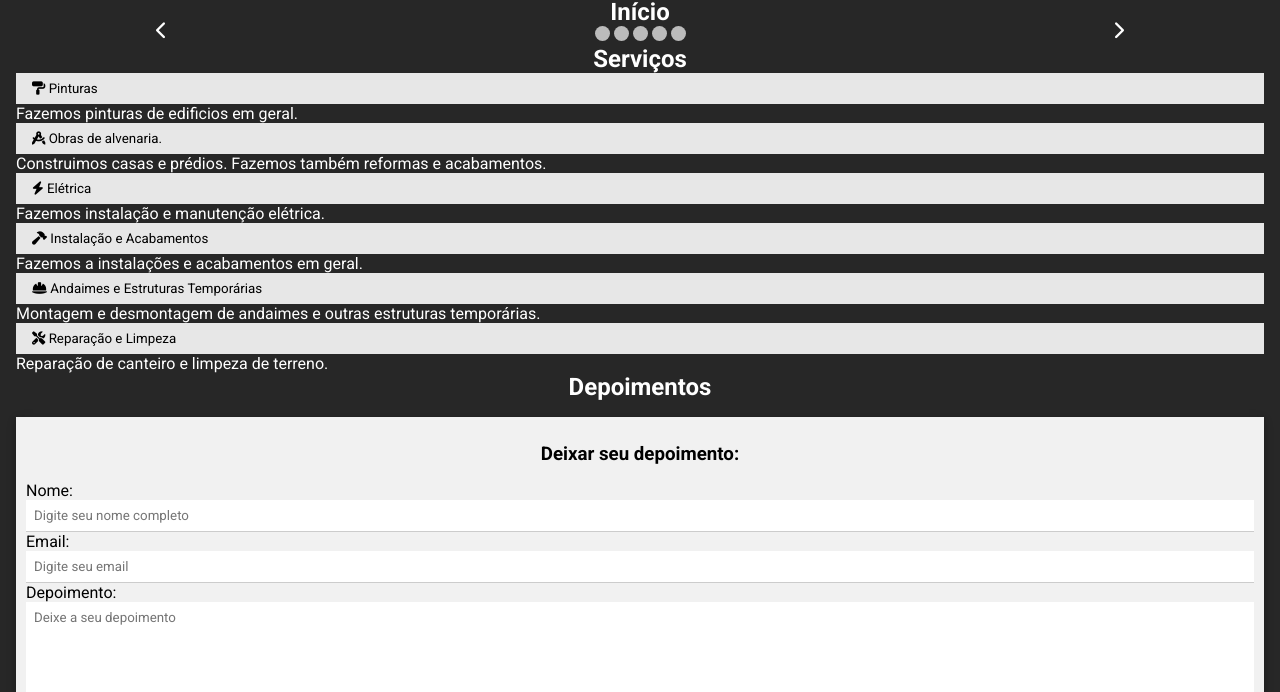
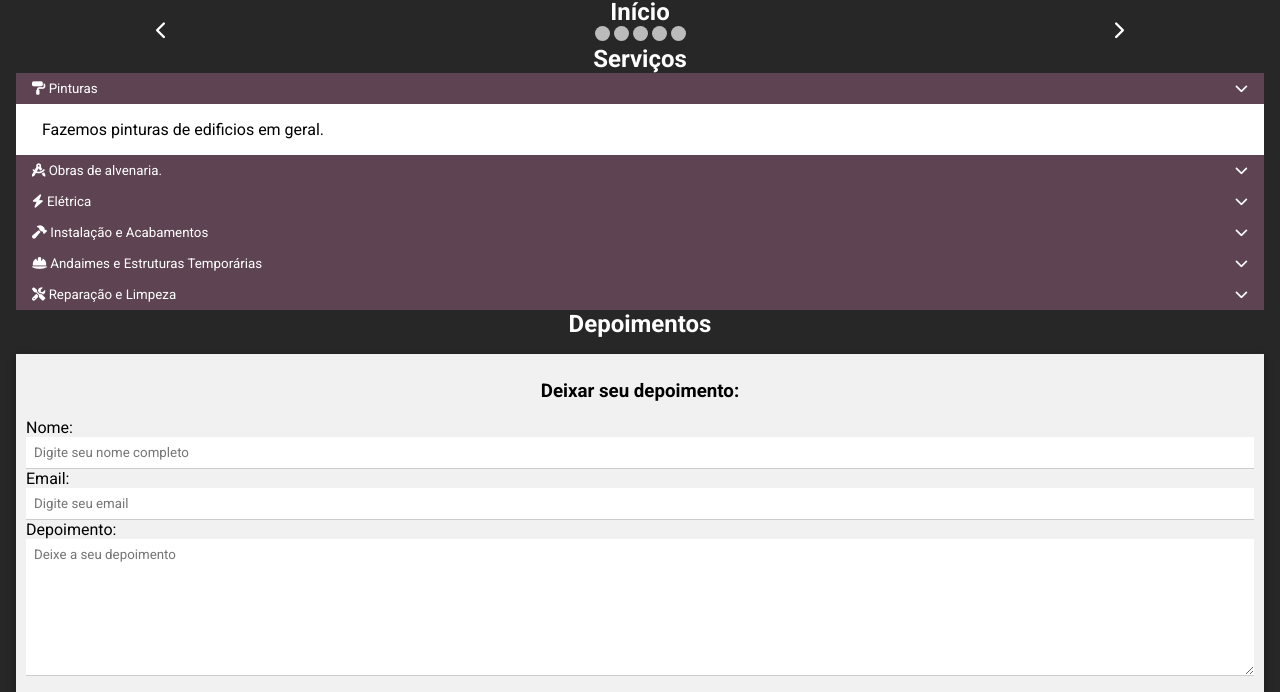
Before and after one commit to gusleaooliveira/MRConstrucaoApp, a plain HTML site: page index.html in a window 1280 px wide. Shown: the part 77-769 px from the top of the page. Drawn offline with nearby package versions, Linux system fonts and the light colour scheme.

Commit message:
alteração feita em:26/05/2020-19:48:31

```diff
--- a/index.html
+++ b/index.html
@@ -36,38 +36,44 @@
 
             </div>
       </section>
-      <section class="container">
+      <section class="container ">
           <h2 class="text-center">Serviços</h2>
 
-          <button class="btn btn-block btn-default">
+          <button class="btn btn-block eggplant " onclick="mostrar('pinturas')">
             <span class="float-left"><i class="fas fa-paint-roller"></i> Pinturas</span>
+            <span class="float-right"><i class="fas fa-chevron-down"></i></span>
           </button>
-          <div><p>Fazemos pinturas de edificios em geral.</p></div>
+          <div class="padding-16 white display-none" id="pinturas"><p class="text-justify text-indent">Fazemos pinturas de edificios em geral.</p></div>
 
-          <button class="btn btn-block btn-default">
+          <button class="btn btn-block eggplant " onclick="mostrar('obras-alvenaria')">
             <span class="float-left"><i class="fas fa-drafting-compass"></i> Obras de alvenaria.</span>
+            <span class="float-right"><i class="fas fa-chevron-down"></i></span>
           </button>
-          <div><p>Construimos casas e prédios. Fazemos também reformas e acabamentos.</p></div>
+          <div class="padding-16 white display-none" id="obras-alvenaria"><p class="text-justify text-indent">Construimos casas e prédios. Fazemos também reformas e acabamentos.</p></div>
 
-          <button class="btn btn-block btn-default">
+          <button class="btn btn-block eggplant " onclick="mostrar('eletrica')">
             <span class="float-left"><i class="fas fa-bolt"></i> Elétrica</span>
+            <span class="float-right"><i class="fas fa-chevron-down"></i></span>
           </button>
-          <div><p>Fazemos instalação e manutenção elétrica.</p></div>
+          <div class="padding-16 white display-none" id="eletrica"><p class="text-justify text-indent">Fazemos instalação e manutenção elétrica.</p></div>
 
-          <button class="btn btn-block btn-default">
+          <button class="btn btn-block eggplant " onclick="mostrar('instalacao-acabamentos')">
             <span class="float-left"><i class="fas fa-hammer"></i> Instalação e Acabamentos</span>
+            <span class="float-right"><i class="fas fa-chevron-down"></i></span>
           </button>
-          <div><p>Fazemos a instalações e acabamentos em geral.</p></div>
+          <div class="padding-16 white display-none" id="instalacao-acabamentos"><p class="text-justify text-indent">Fazemos a instalações e acabamentos em geral.</p></div>
 
-          <button class="btn btn-block btn-default">
+          <button class="btn btn-block eggplant " onclick="mostrar('andaimes-estruturas')">
             <span class="float-left"><i class="fas fa-hard-hat"></i> Andaimes e Estruturas Temporárias</span>
+            <span class="float-right"><i class="fas fa-chevron-down"></i></span>
           </button>
-          <div><p>Montagem e desmontagem de andaimes e outras estruturas temporárias.</p></div>
+          <div class="padding-16 white display-none" id="andaimes-estruturas"><p class="text-justify text-indent">Montagem e desmontagem de andaimes e outras estruturas temporárias.</p></div>
 
-          <button class="btn btn-block btn-default">
+          <button class="btn btn-block eggplant " onclick="mostrar('reparacao-limpeza')">
             <span class="float-left"><i class="fas fa-tools"></i> Reparação e Limpeza</span>
+            <span class="float-right"><i class="fas fa-chevron-down"></i></span>
           </button>
-          <div><p>Reparação de canteiro e limpeza de terreno.</p></div>
+          <div class="padding-16 white display-none" id="reparacao-limpeza"><p class="text-justify text-indent">Reparação de canteiro e limpeza de terreno.</p></div>
 
       </section>
 
--- a/resources/js/escript2.js
+++ b/resources/js/escript2.js
@@ -19,5 +19,12 @@ function showSlides(n) {
     dots[i].className = dots[i].className.replace(" activeDot", "");
   }
   slides[slideIndex - 1].style.display = "block";
-  dots[slideIndex - 1].className += " active";
+  dots[slideIndex - 1].className += " activeDot";
 }
+
+
+function mostrar(id) {
+  let mostrar = document.querySelector('#'+id);
+  console.log(mostrar);
+  mostrar.classList.toggle("display-none");
+}
--- a/resources/sass/button/button.scss
+++ b/resources/sass/button/button.scss
@@ -12,6 +12,7 @@
     white-space: nowrap;
     cursor: pointer;
     user-select: none;
+    border: none;
 }
 .btn:hover{
   box-shadow: 0 8px 16px 0 rgba(0, 0, 0, 0.2), 0 6px 20px 0 rgba(0, 0, 0, 0.19);
```
Also changed, not shown: resources/css/hcw.min.css, 1 other file.
